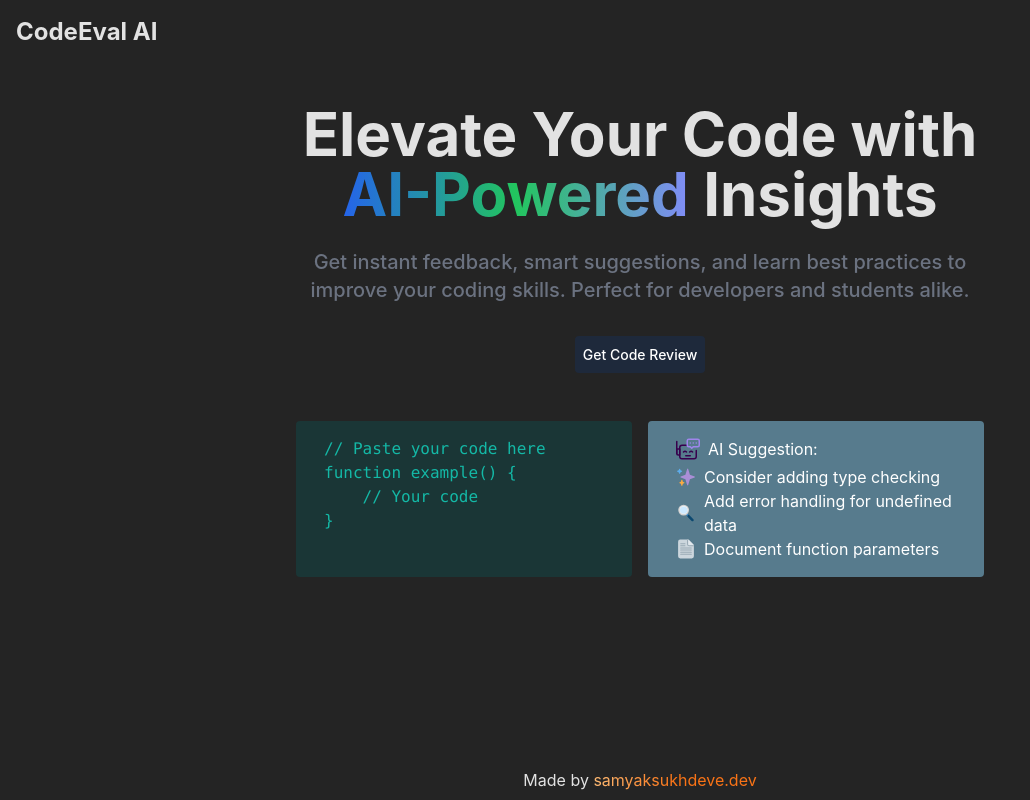
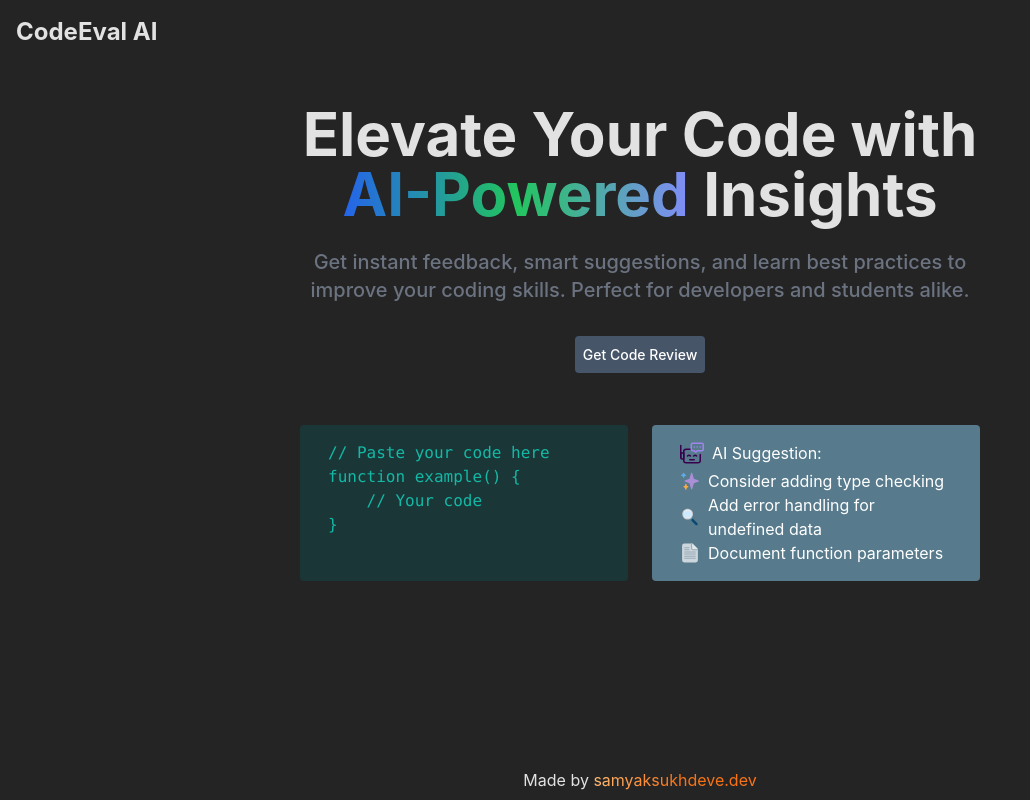
Before and after one commit to SamyakSukhdeve/codeeval-frontend, a React (Vite) app: page / in a window 1280 px wide. Shown: the whole page, without its empty margins (0-1030 px from the left). Built offline with nearby package versions, Linux system fonts and the light colour scheme; no server answers.

Commit message:
minor changes

```diff
--- a/src/App.jsx
+++ b/src/App.jsx
@@ -3,9 +3,9 @@ import MakrdownView from "./components/MakrdownView";
 
 function App() {
   return (
-    <div className="h-screen w-screen flex justify-center items-center relative overflow-hidden">
+    <div className="min-h-svh w-screen md:flex md:justify-center md:items-center relative overflow-hidden grid grid-row-2">
       <Editor />
-      <MakrdownView></MakrdownView>
+      <MakrdownView />
     </div>
   );
 }
--- a/src/components/Editor.jsx
+++ b/src/components/Editor.jsx
@@ -10,13 +10,17 @@ const Editor = () => {
   const handleSubmit = async () => {
     try {
       await getReview(userCode);
+      const element = document.getElementById("markdown");
+      element?.scrollIntoView({
+        behavior: "smooth",
+      });
     } catch (e) {
       toast.error(e.response.data.message);
     }
   };
 
   return (
-    <div className="h-screen w-1/2 relative">
+    <div className="h-svh md:w-1/2 relative">
       <button
         onClick={handleSubmit}
         disabled={isLoading ? true : false}
@@ -25,7 +29,7 @@ const Editor = () => {
         Analyze Code
       </button>
       <CodeMirror
-        height="100vh"
+        height="100svh"
         value={userCode}
         onChange={setUserCode}
         extensions={[javascript({ jsx: true })]}
--- a/src/components/MakrdownView.jsx
+++ b/src/components/MakrdownView.jsx
@@ -5,7 +5,7 @@ const MakrdownView = () => {
   const { markdownResponse, isLoading } = useReviewStore();
 
   return (
-    <div className="h-screen w-1/2">
+    <div className="h-svh md:w-1/2 w-screen" id="markdown">
       {isLoading ? (
         <div className="flex justify-center flex-col items-center h-screen ">
           <img
@@ -19,7 +19,7 @@ const MakrdownView = () => {
           source={markdownResponse}
           style={{
             padding: 20,
-            height: "100vh",
+            height: "100svh",
             overflowY: "scroll",
           }}
         />
--- a/src/pages/Landing.jsx
+++ b/src/pages/Landing.jsx
@@ -22,14 +22,14 @@ const Landing = () => {
         </div>
         <Link
           to="/analyze"
-          className="p-2 text-white text-[14px] font-medium bg-slate-800 rounded hover:bg-slate-500"
+          className="p-2 text-white text-[14px] font-medium bg-slate-600 rounded hover:bg-slate-700"
         >
           Get Code Review
         </Link>
       </section>
 
       <div className="grid sm:grid-cols-2 md:grid-cols-2 md:mx-20 lg:mx-72">
-        <div className="px-7 py-4 m-2 rounded bg-[#1A3636]">
+        <div className="px-7 py-4 m-3 rounded bg-[#1A3636]">
           <pre>
             <code className="text-teal-500">{`// Paste your code here
 function example() {
@@ -37,7 +37,7 @@ function example() {
 }`}</code>
           </pre>
         </div>
-        <div className="px-7 py-4 m-2 flex gap-1 flex-col rounded bg-[#577B8D]">
+        <div className="px-7 py-4 m-3 flex gap-1 flex-col rounded bg-[#577B8D]">
           <div className="flex gap-2 items-center ">
             <img src="/src/assets/icons/bot.svg" className="h-6" />
             <div className="text-white">AI Suggestion:</div>
```
